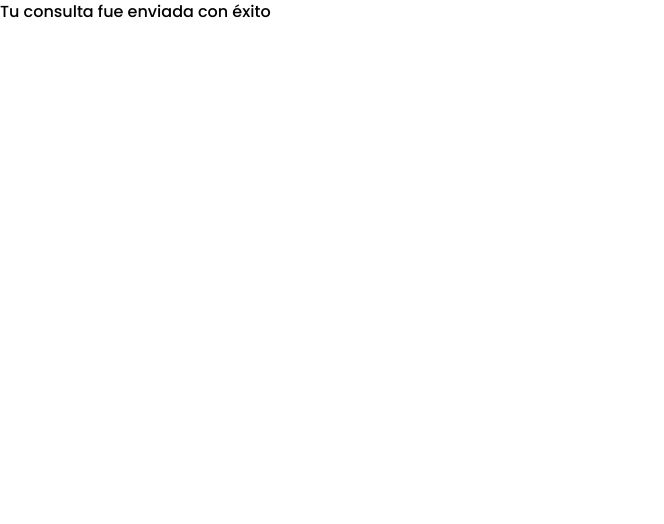
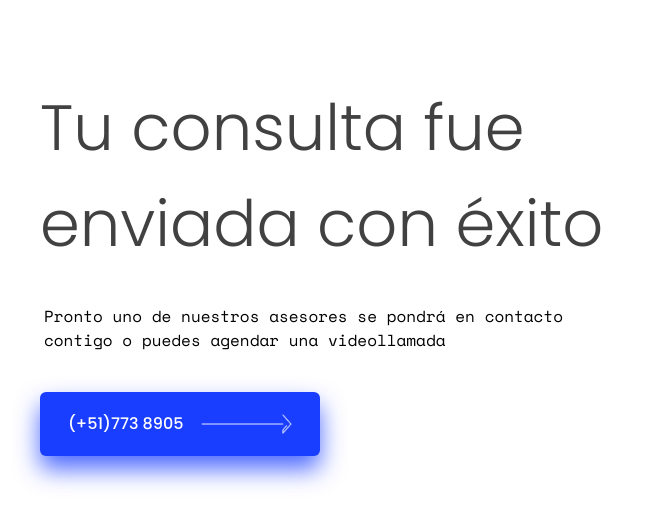
Before and after one commit to ZambranoBeicker/esedor_landingpage-web, a React (Create React App) app: page /gracias in a window 1280 px wide. Shown: the top 524 px of the page, without its empty margins (0-664 px from the left). Built offline with nearby package versions, Linux system fonts and the light colour scheme.

Commit message:
Add gracias component

```diff
--- a/src/Gracias.js
+++ b/src/Gracias.js
@@ -1,11 +1,14 @@
 import React from "react";
+import {ArrowCta} from "./components/Hero";
 
 const Gracias = ()=>{
 
   return(
-    <div className="w-full">
-      <h1>Tu consulta fue enviada con éxito</h1>
+    <div className="w-6/12 px-4 lg:pl-10">
+      <h1 className="text-6xl font-light mt-20 mb-8 text-gray-secondary">Tu consulta fue enviada con éxito</h1>
+      <p className="text-gray-second ml-1">Pronto uno de nuestros asesores se pondrá en contacto contigo o puedes agendar una videollamada</p>
 
+      <ArrowCta  title="(+51)773 8905" containerClass="rounded-md lg:w-2/12 mx-auto md:mx-0 sm:ml-6 my-10 bg-blue py-3 pt-3 px-2 text-shadow " ctaClass="ml-5 text-bold" src="images/arrow_meet.png" adapt={true}/>
     </div>
   )
 }
--- a/src/components/Hero.js
+++ b/src/components/Hero.js
@@ -36,11 +36,11 @@ const HeroInfo = (props)=>{
     )
 }
 
-const ArrowCta = ({title,adapt,ctaClass = '',src,containerClass = 'bg-black rounded-md',textClass = ''})=>{
+const ArrowCta = ({title,adapt,ctaClass = '',src,containerClass = 'bg-black rounded-md',textClass = ''}, route = "/gracias")=>{
     let titleImg;
     // const titulo = <h5 className={"mr-0 " + ctaClass}>{title}</h5>
 
-    const titulo = <Link className={"mr-0 " + ctaClass} to="/gracias">{title}</Link>
+    const titulo = <Link className={"mr-0 " + ctaClass} to={route}>{title}</Link>
 
 
       titleImg = (
```
